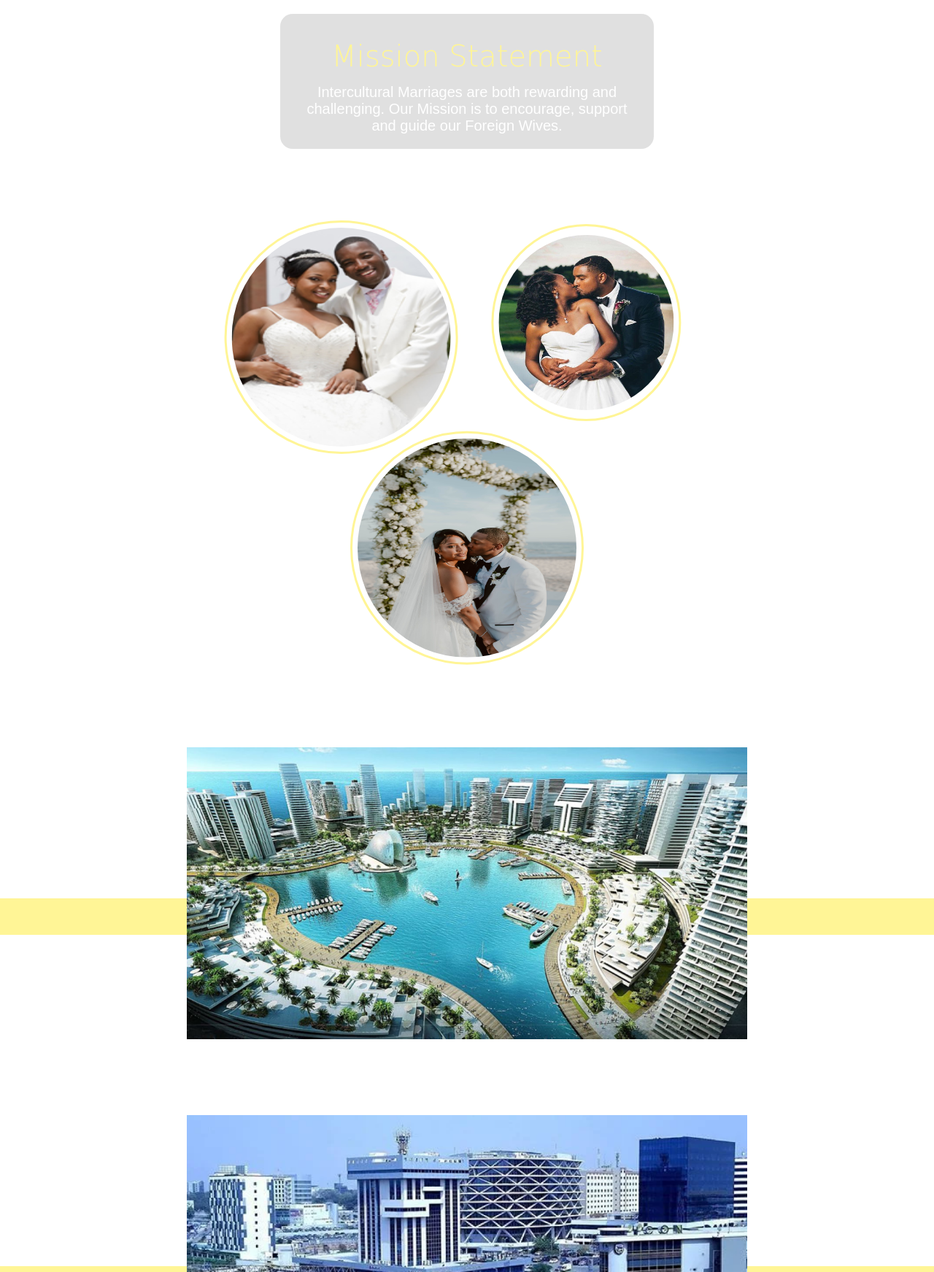
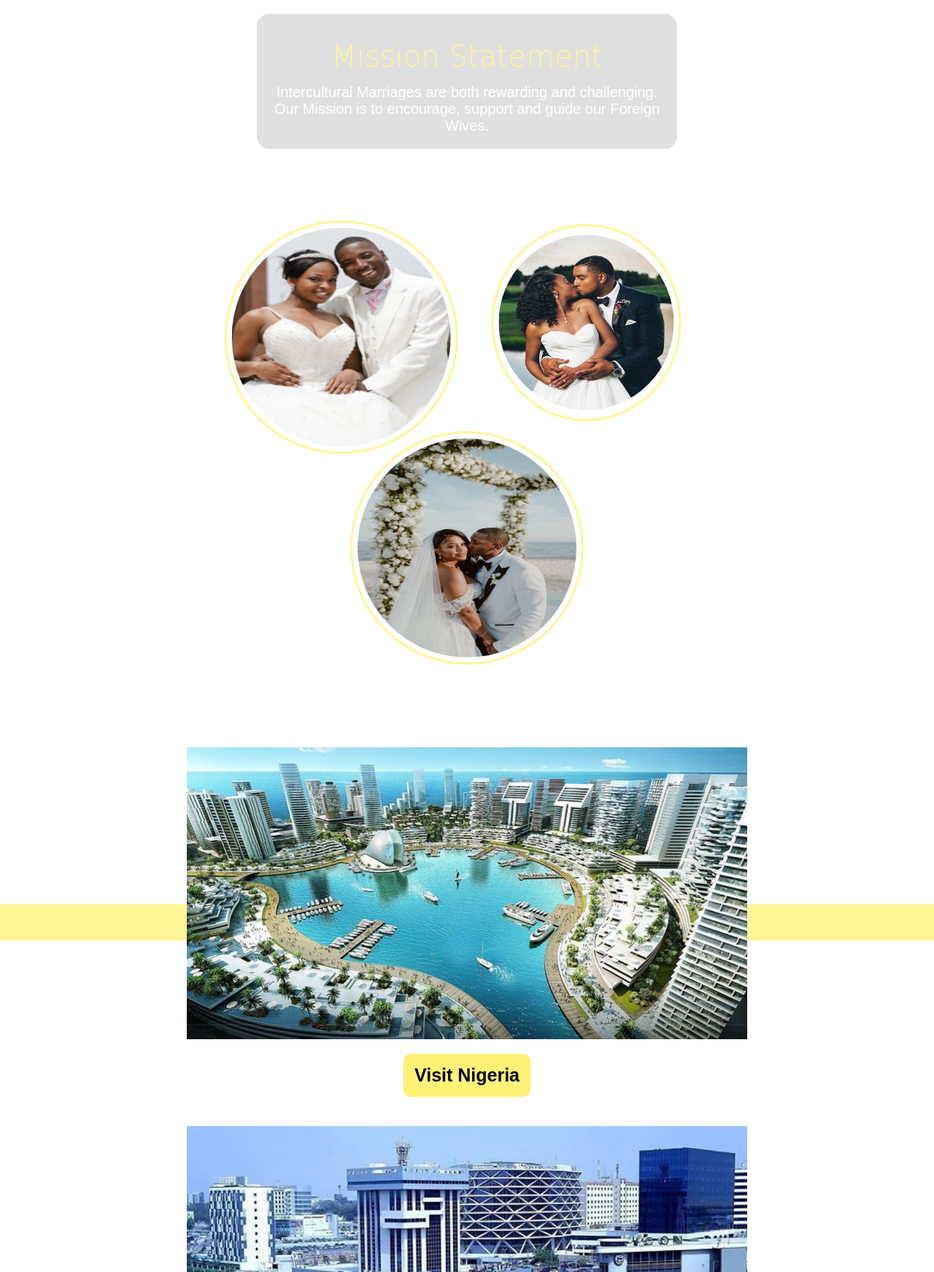
Before and after one commit to estherohiomame/9ja-wives-reign, a PHP site: page / in a window 1280 px wide. Shown: the part 801-2544 px from the top of the page at 73% size. Run offline with PHP 8.4, Linux system fonts and the light colour scheme; some web fonts are replaced.

Commit message:
Debug foreign wives

```diff
--- a/foreign-wives.css
+++ b/foreign-wives.css
@@ -58,6 +58,10 @@ body {
     left: 50%;
     transform: translate(-50%, -20%);
 
+    padding: 30px;
+    background-color: rgba(86, 85, 85, 0.409);
+    border-radius: 16px;
+
 }
 
 #hero h1 {
@@ -82,7 +86,7 @@ body {
 
 .content {
     margin: 0 auto;
-    width: 40vw;
+    width: 45vw;
     background-color: rgba(128, 128, 128, 0.242);
     border-radius: 17px;
     padding: 20px;
@@ -171,13 +175,20 @@ body {
 
 }
 
-.country h4 {
-    color: white;
+.country button {
+    color: black;
     text-align: center;
     font-family: sans-serif;
     font-size: 25px;
     font-weight: 700;
-    padding: 15px 0px 20px 0px;
+    padding: 15px;
+    background: #fff176;
+    border-radius: 10px;
+    outline: 0;
+    border: 0;
+    margin: 20px auto;
+    display: block;
+
 }
 
 @media (max-width: 700px) {
--- a/index.html
+++ b/index.html
@@ -38,11 +38,11 @@
     <section id="countries">
         <div class="country">
             <img src="images/image 1.png" class="cnt-img" onclick="window.location.href = '9jaWives.html'">
-            <h4 class="country-name">Nigeria</h4>
+            <button class="country-name" onclick="window.location.href = '9jaWives.html'">Visit Nigeria</button>
         </div>
         <div class="country">
             <img src="images/image 3.png" class="cnt-img">
-            <h4 class="country-name">Ghana</h4>
+            <button class="country-name" onclick="window.location.href = '9jaWives.html'">Visit Ghana</button>
         </div>
     </section>
 
```
